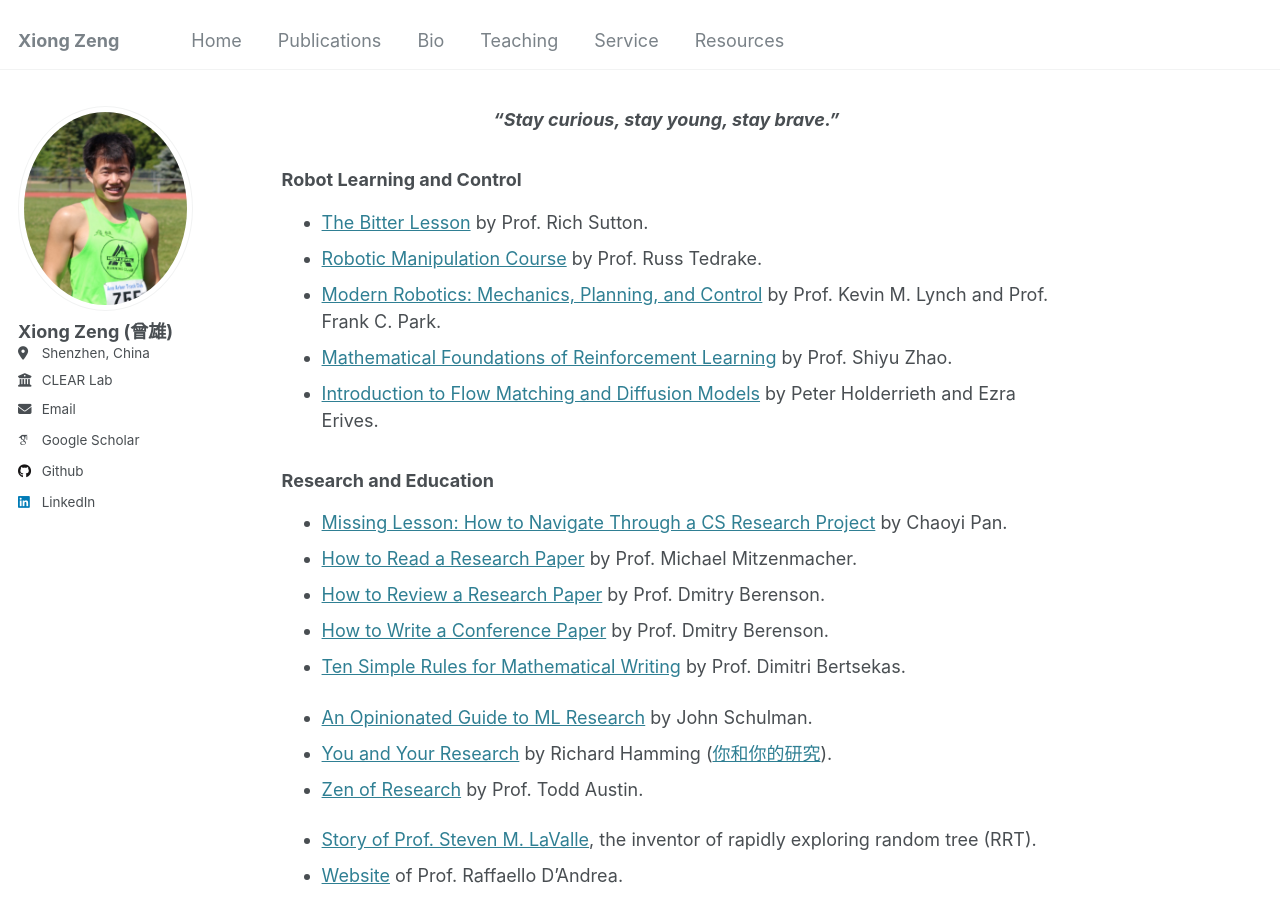
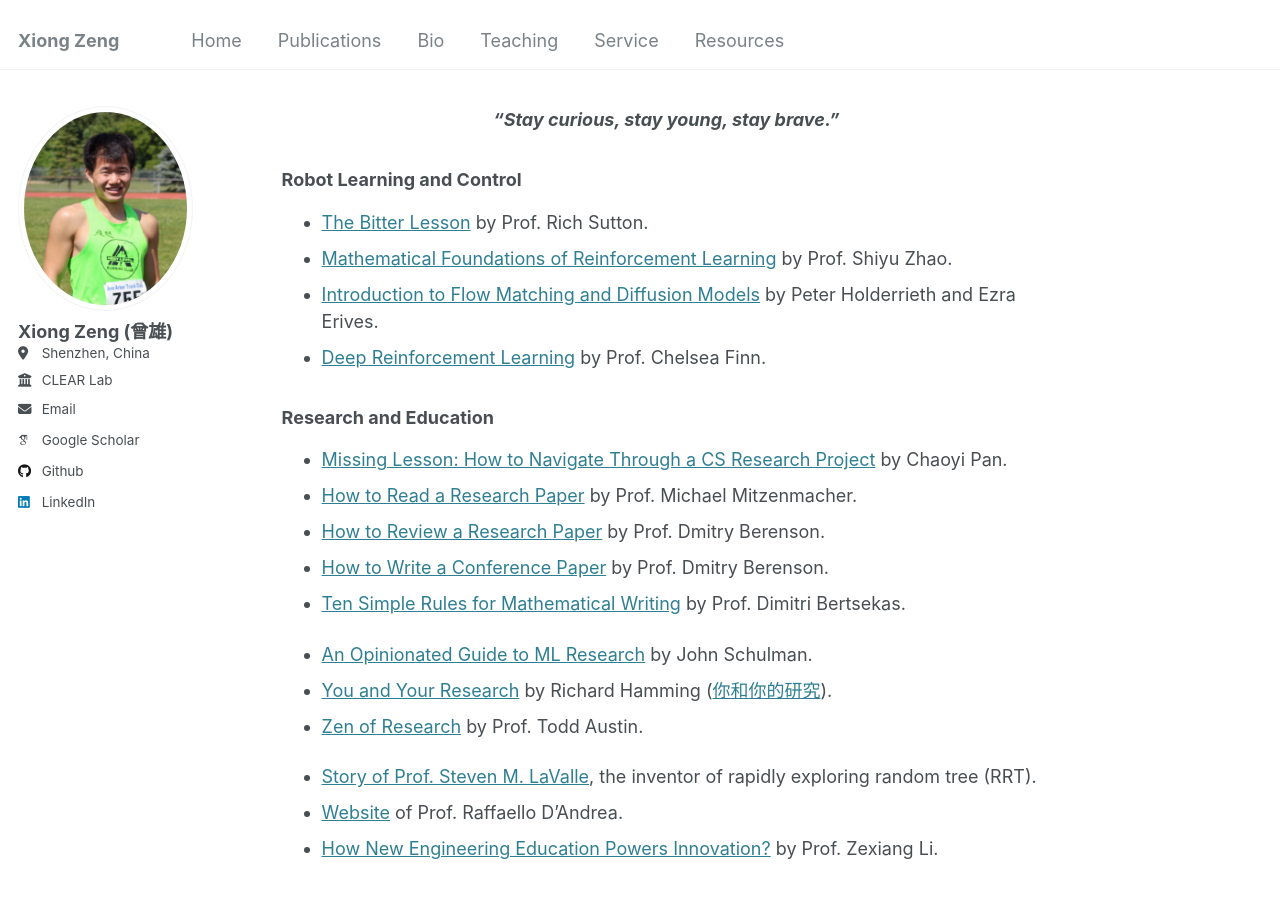
Before and after one commit to zengxiong111/zengxiong.github.io, a Jekyll site: the page built from _pages/resources.md, in a window 1280 px wide and 900 px high. Built offline with Jekyll 4.4.1, drawn with Linux system fonts in a browser that asks for light colours; some web fonts are replaced.

Commit message:
Update resources.md

```diff
--- a/_pages/resources.md
+++ b/_pages/resources.md
@@ -9,10 +9,10 @@
 ### Robot Learning and Control
 
 - [The Bitter Lesson](http://www.incompleteideas.net/IncIdeas/BitterLesson.html) by  Prof. Rich Sutton.
-- [Robotic Manipulation Course](https://manipulation.csail.mit.edu/) by Prof. Russ Tedrake.
-- [Modern Robotics: Mechanics, Planning, and Control](https://hades.mech.northwestern.edu/images/7/7f/MR.pdf) by Prof. Kevin M. Lynch and Prof. Frank C. Park.
 - [Mathematical Foundations of Reinforcement Learning](https://raw.githubusercontent.com/MathFoundationRL/Book-Mathematical-Foundation-of-Reinforcement-Learning/refs/heads/main/Book-all-in-one.pdf) by Prof. Shiyu Zhao.
 - [Introduction to Flow Matching and Diffusion Models](https://diffusion.csail.mit.edu/2026/index.html) by Peter Holderrieth and Ezra Erives.
+- [Deep Reinforcement Learning](https://cs224r.stanford.edu/) by Prof. Chelsea Finn.
+
 
 
 ### Research and Education
```
